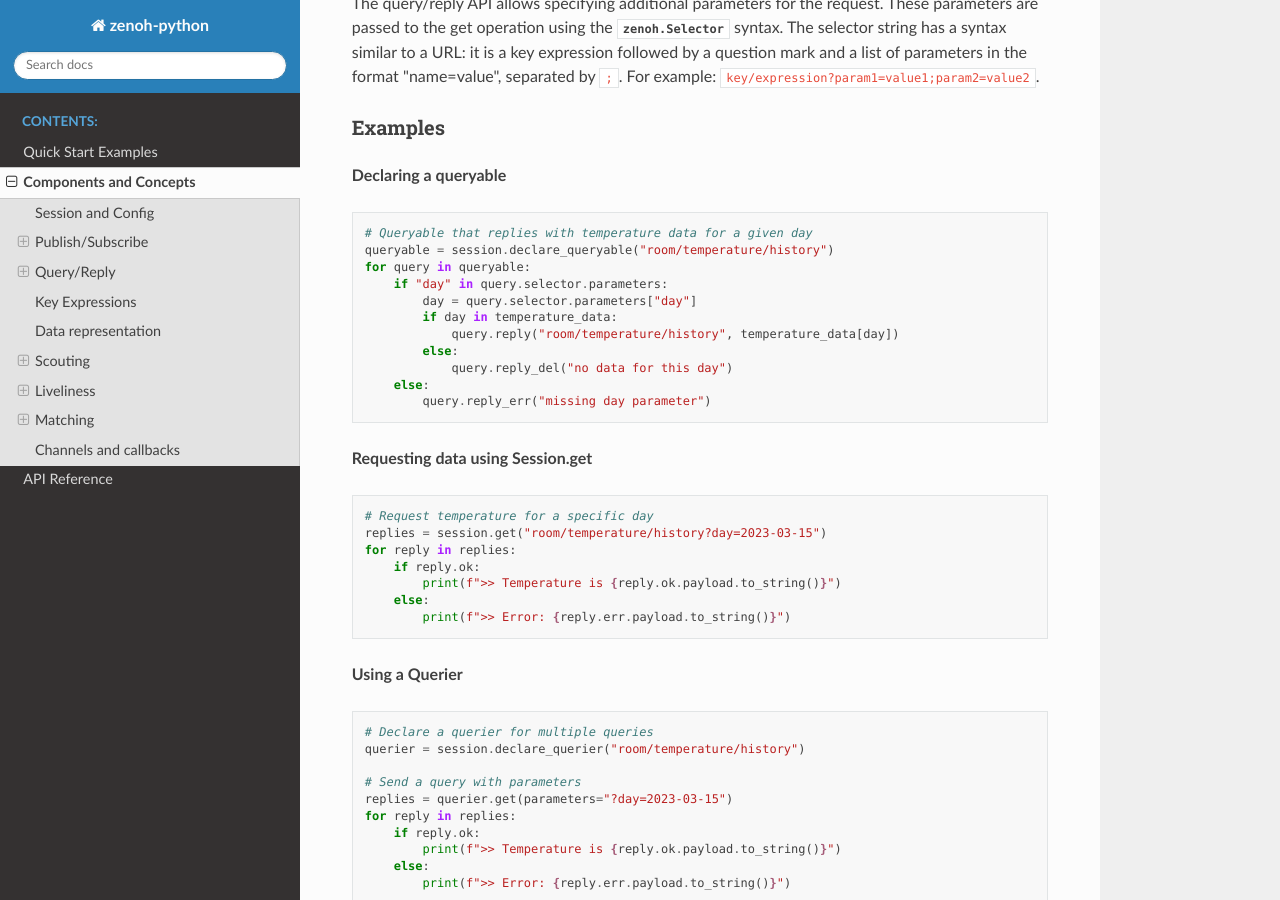
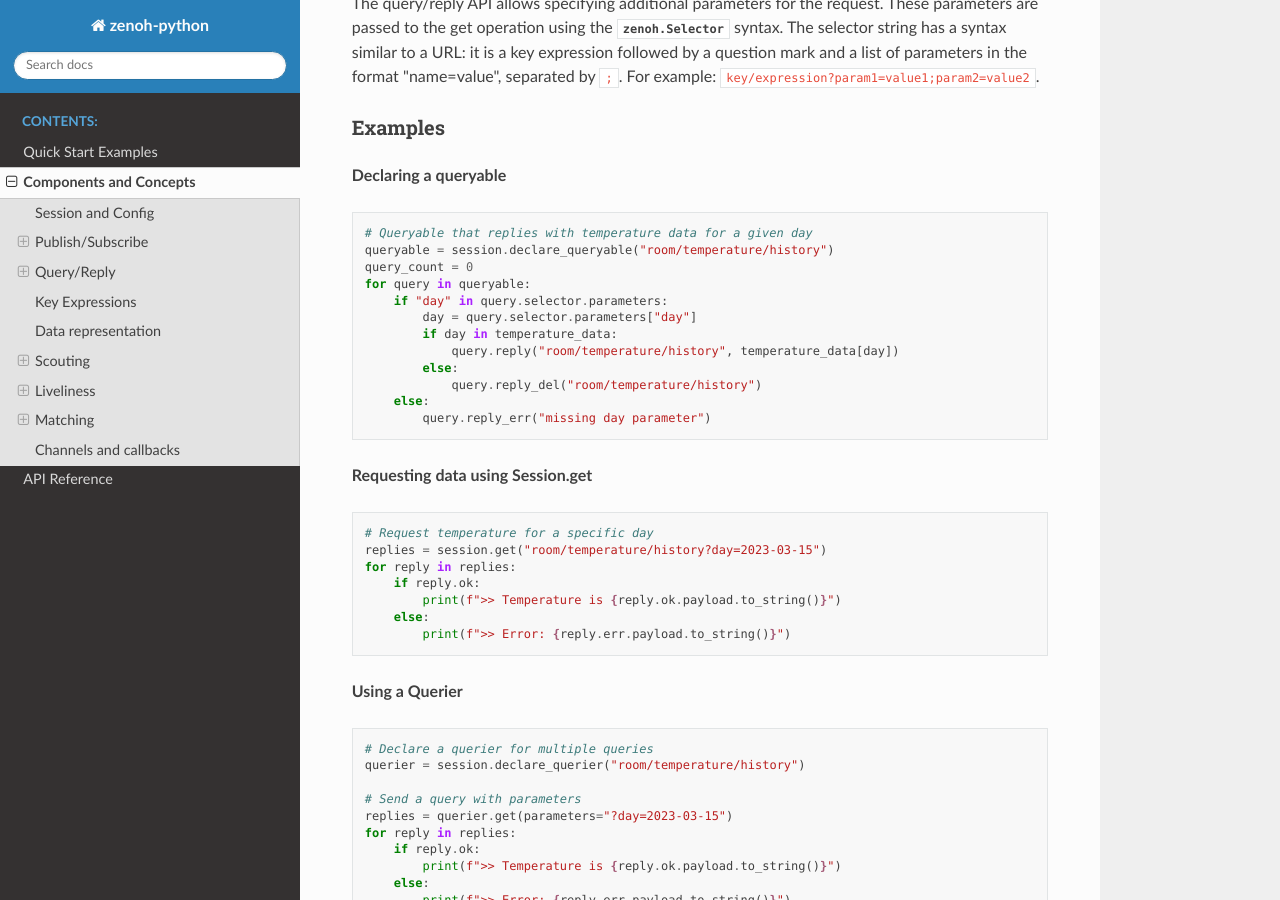
Before and after one commit to eclipse-zenoh/zenoh-python, a Sphinx documentation site: the page built from docs/concepts.rst, in a window 1280 px wide and 900 px high, scrolled down 1937 px. Built offline with Sphinx 7.4.7 and the Read the Docs theme 3.1.0, drawn with Linux system fonts in a browser that asks for light colours; some of the changed lines change nothing that is shown.

Commit message:
queryable test fix

```diff
--- a/docs/concepts.rst
+++ b/docs/concepts.rst
@@ -105,7 +105,7 @@
 
 .. literalinclude:: examples/query_queryable.py
    :language: python
-   :lines: 19-29
+   :lines: 26-37
 
 **Requesting data using Session.get**
 
--- a/docs/examples/query_queryable.py
+++ b/docs/examples/query_queryable.py
@@ -6,26 +6,36 @@
 # Sample data
 temperature_data = {"2023-03-15": "22.5°C", "2023-03-16": "23.1°C"}
 
-# Test support: send query in background
+# Test support: send all 3 query variants in background
 import time
 import threading
-def send_query():
-    time.sleep(0.1)
-    for _ in session.get("room/temperature/history?day=2023-03-15"):
+def send_queries():
+    time.sleep(0.2)  # Wait for queryable to be ready
+    # Send all 3 queries with callback (non-blocking)
+    def callback(reply):
         pass
-threading.Thread(target=send_query, daemon=True).start()
+    # Query 1: has data (reply)
+    session.get("room/temperature/history?day=2023-03-15", callback)
+    # Query 2: no data (reply_del)
+    session.get("room/temperature/history?day=2023-03-17", callback)
+    # Query 3: missing parameter (reply_err)
+    session.get("room/temperature/history", callback)
+threading.Thread(target=send_queries, daemon=True).start()
 
 # DOC_EXAMPLE_START
 # Queryable that replies with temperature data for a given day
 queryable = session.declare_queryable("room/temperature/history")
+query_count = 0
 for query in queryable:
     if "day" in query.selector.parameters:
         day = query.selector.parameters["day"]
         if day in temperature_data:
             query.reply("room/temperature/history", temperature_data[day])
         else:
-            query.reply_del("no data for this day")
+            query.reply_del("room/temperature/history")
     else:
         query.reply_err("missing day parameter")
 # DOC_EXAMPLE_END
-    break  # Exit after first query
+    query_count += 1
+    if query_count >= 3:  # Exit after handling all 3 queries
+        break
```
